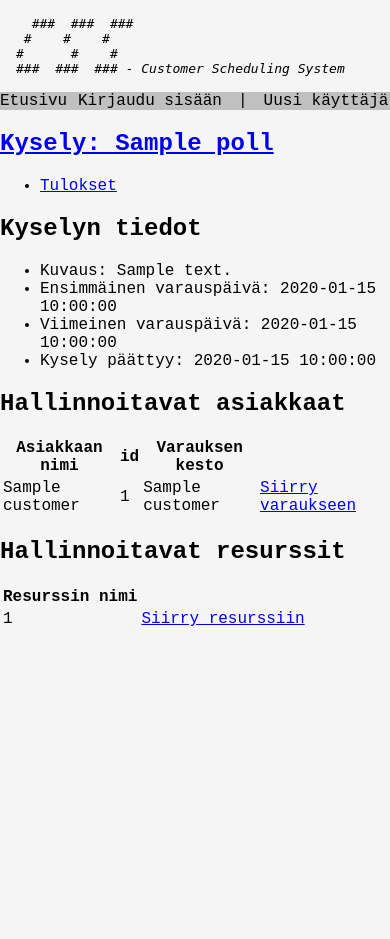
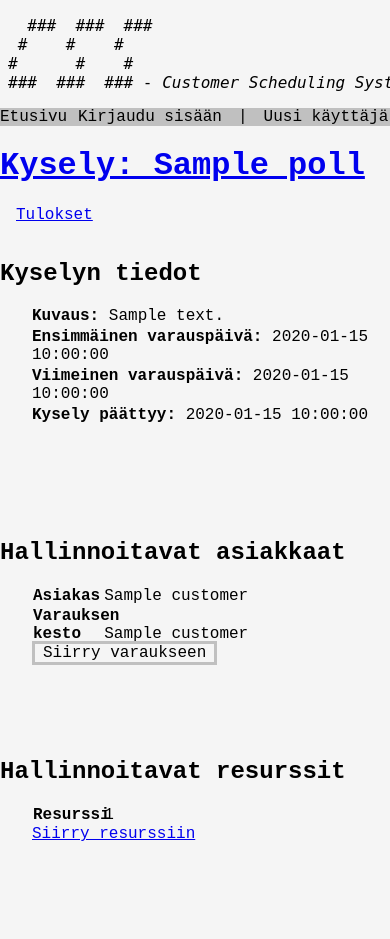
Before and after one commit to kluopaja/ajanvarausj-rjestelm-, a Flask app: template templates/poll.html in a window 390 px wide; the page is wider, and only the part inside the window is pictured. Before the commit the page ends 626 px from the top of that part, so only its background shows below. Run offline with Flask 2, Linux system fonts and the light colour scheme; the template is opened without the code that fills it: most values are stand-ins (such as "Sample title", 1, 10 or a date in 2020).

Commit message:
Edit site layout
    -Prevent scrollbar from recentering the site by setting:
     overflow-y: scroll;
    -Resize site logo font (for some reason 1em was smaller than elsewhere.
     Fixed this by using rem instead of em...
    -Add default style for lists
    -Rename html class poll_owner to poll.
        -Apply this class also to poll.html
        -Add responsive tables also to poll.html
    -Remove deprecated terms ("rooli" --> "jäsen" etc)
    -Add "minutes" to places where input is in minutes
    -move general poll information to poll_navi.html# Please enter the commit message for your changes. Lines starting

```diff
--- a/static/style.css
+++ b/static/style.css
@@ -1,11 +1,15 @@
+html {
+    overflow-y: scroll;
+}
 figure.logo {
-    margin: 1em;
+    margin: 0.5em;
 }
 body {
     background: whitesmoke;
     font-family: "Courier New";
     color: black;
     margin: auto;
+    font-size: 1rem;
     max-width: 1000px;
 }
 button {
@@ -18,7 +22,7 @@ input, textarea, button, .button {
     border-style: solid;
     border-color: silver;
     border-width: 2px;
-    font-size: 1em;
+    font-size: 1rem;
     outline: none;
 }
 input[type=submit], button, .button {
@@ -26,6 +30,14 @@ input[type=submit], button, .button {
     border-width: 3px;
     color: black;
     font-size: 1em;
+}
+ul {
+    padding: 0 0 0 1em;
+    margin 0;
+}
+li {
+    list-style: none;
+    padding: 0 0 1em 0;
 }
 .button {
     padding: 0 8px 0 8px;
@@ -59,6 +71,7 @@ input[type=submit]:hover, input[type=button]:hover, button:hover, .button:hover{
 }
 .menu li {
     display: inline;
+    padding: 0;
     float: left;
 }
 .menu li:after {
@@ -146,83 +159,83 @@ input[type=submit]:hover, input[type=button]:hover, button:hover, .button:hover{
 .register label {
     display: block;
 }
-.poll_owner .section {
+.poll .section {
     margin: 0 0 3em 1em;
 }
-.poll_owner .section ul {
+.poll .section ul {
     display: block;
     padding: 0 0 0 0;
 }
-.poll_owner .section li {
+.poll .section li {
     display: block;
     padding: 0 0 0.2em 0;
 }
-.poll_owner form {
+.poll form {
     display: inline-block;
 }
-.poll_owner #new_customer {
+.poll #new_customer {
     margin: 0em 1em 1em 0;
 }
-.poll_owner table {
+.poll table {
     padding: 0;
     border-spacing: 1em;
     margin: -1em;
 }
-.poll_owner .control_buttons .button {
+.poll .control_buttons .button {
     margin: 0em 1em 0 0;
 }
 @media screen and (max-width: 1000px) {
-    .poll_owner .url {
+    .poll .url {
         width: 70%;
     }
-    .poll_owner tr {
+    .poll tr {
         width: 100%;
     }
-    .poll_owner .section {
+    .poll .section {
         padding: 0 0 3em 1em;
     }
-    .poll_owner thead {
+    .poll thead {
         display: none;
     }
-    .poll_owner tr {
+    .poll tr {
         display: block;
         margin: 0 0 3em 0;
     }
-    .poll_owner tr:last-child {
+    .poll tr:last-child {
         margin: 0 0 0 0;
     }
-    .poll_owner thead tr {
+    .poll thead tr {
         display: none;
     }
-    .poll_owner thead td {
+    .poll thead td {
         margin: 0;
         size: 0;
     }
-    .poll_owner td {
+    .poll td {
         display: block;
     }
-    .poll_owner table {
+    .poll table {
         padding: 0;
         border-spacing: 0;
         margin: 0;
         width: 100%;
     }
-    .poll_owner td.control_buttons {
+    .poll td.control_buttons {
         padding: 0;
     }
-    .poll_owner td:before {
+    .poll td:before {
         content: attr(data-label);
         font-weight: bold;
         width: 20%;
         display: inline-block;
     }
-    .poll_owner td.control_buttons:before {
+    .poll td.control_buttons:before {
         float: left;
     }
-    .poll_owner td.control_buttons .button {
+    .poll td.control_buttons .button {
         margin: 1em;
     }
-    .poll_owner td.control_buttons .button:first-child {
+    .poll td.control_buttons .button:first-child {
         margin: 1em 1em 1em 0;
     }
 }
--- a/templates/poll.html
+++ b/templates/poll.html
@@ -1,23 +1,20 @@
 {% extends "base.html" %}
 {% block content %}
 {% include "poll_navi.html" %}
-<h2>Kyselyn tiedot</h2>
-<ul>
-    <li>Kuvaus: {{ poll.description }}</li>
-    <li>Ensimmäinen varauspäivä: {{ poll.first_appointment_date }}</li>
-    <li>Viimeinen varauspäivä: {{ poll.last_appointment_date }}</li>
-    <li>Kysely päättyy: {{ poll.end_time }}</li>
-</ul>
+<div class="poll">
+
 <h2>Hallinnoitavat asiakkaat</h2>
+<div class="section">
 <table>
-    <tr><th>Asiakkaan nimi</th><th>id</th><th>Varauksen kesto</th>
+<thead>
+    <tr><th>Asiakas</th><th>Varauksen kesto</th>
+</thead>
 {% for customer in user_customers %}
 <tr>
-    <td>{{ customer[2] }}</td>
-    <td>{{ customer[0] }}</td>
-    <td>{{ customer[1] }}</td>
-    <td>
-        <a href={{ url_for('poll_times', poll_id=poll.id,
+    <td data-label="Asiakas">{{ customer[2] }}</td>
+    <td data-label="Varauksen kesto">{{ customer[1] }}</td>
+    <td class="control_buttons" data-label="">
+        <a class="button" href={{ url_for('poll_times', poll_id=poll.id,
                            member_id=customer[0]) }}>
     Siirry varaukseen
     </a>
@@ -25,13 +22,18 @@
 </tr>
 {% endfor %}
 </table>
+</div>
+
 <h2>Hallinnoitavat resurssit</h2>
+<div class="section">
 <table>
-    <tr><th>Resurssin nimi</th>
+<thead>
+    <tr><th>Resurssi</th>
+</thead>
 {% for resource in user_resources %}
 <tr>
-    <td>{{ resource[0] }}</td>
-    <td>
+    <td data-label="Resurssi">{{ resource[0] }}</td>
+    <td class="control_buttons" data-label="">
         <a href={{ url_for('poll_times', poll_id=poll.id,
                            member_id=resource[1]) }}>
     Siirry resurssiin
@@ -40,4 +42,6 @@
 </tr>
 {% endfor %}
 </table>
+</div>
+</div>
 {% endblock %}
--- a/templates/poll_navi.html
+++ b/templates/poll_navi.html
@@ -1,4 +1,15 @@
-<h2><a href={{ url_for('route_poll', poll_id=poll.id) }}>Kysely: {{ poll.name }}</a></h2>
+<h1><a href={{ url_for('route_poll', poll_id=poll.id) }}>Kysely: {{ poll.name }}</a></h1>
 <ul>
     <li><a href={{ url_for('poll_results', poll_id=poll.id) }}>Tulokset</a></li>
 </ul>
+<h2>Kyselyn tiedot</h2>
+<div class="poll">
+<div class="section">
+<ul>
+    <li><b>Kuvaus:</b> {{ poll.description }}</li>
+    <li><b>Ensimmäinen varauspäivä:</b> {{ poll.first_appointment_date }}</li>
+    <li><b>Viimeinen varauspäivä:</b> {{ poll.last_appointment_date }}</li>
+    <li><b>Kysely päättyy:</b> {{ poll.end_time }}</li>
+</ul>
+</div>
+</div>
```
Also changed, not shown: templates/confirm_member_access_link.html (+5 -5 lines), templates/confirm_poll_invitation.html (+16 -7 lines), templates/poll_owner.html (+3 -11 lines).
